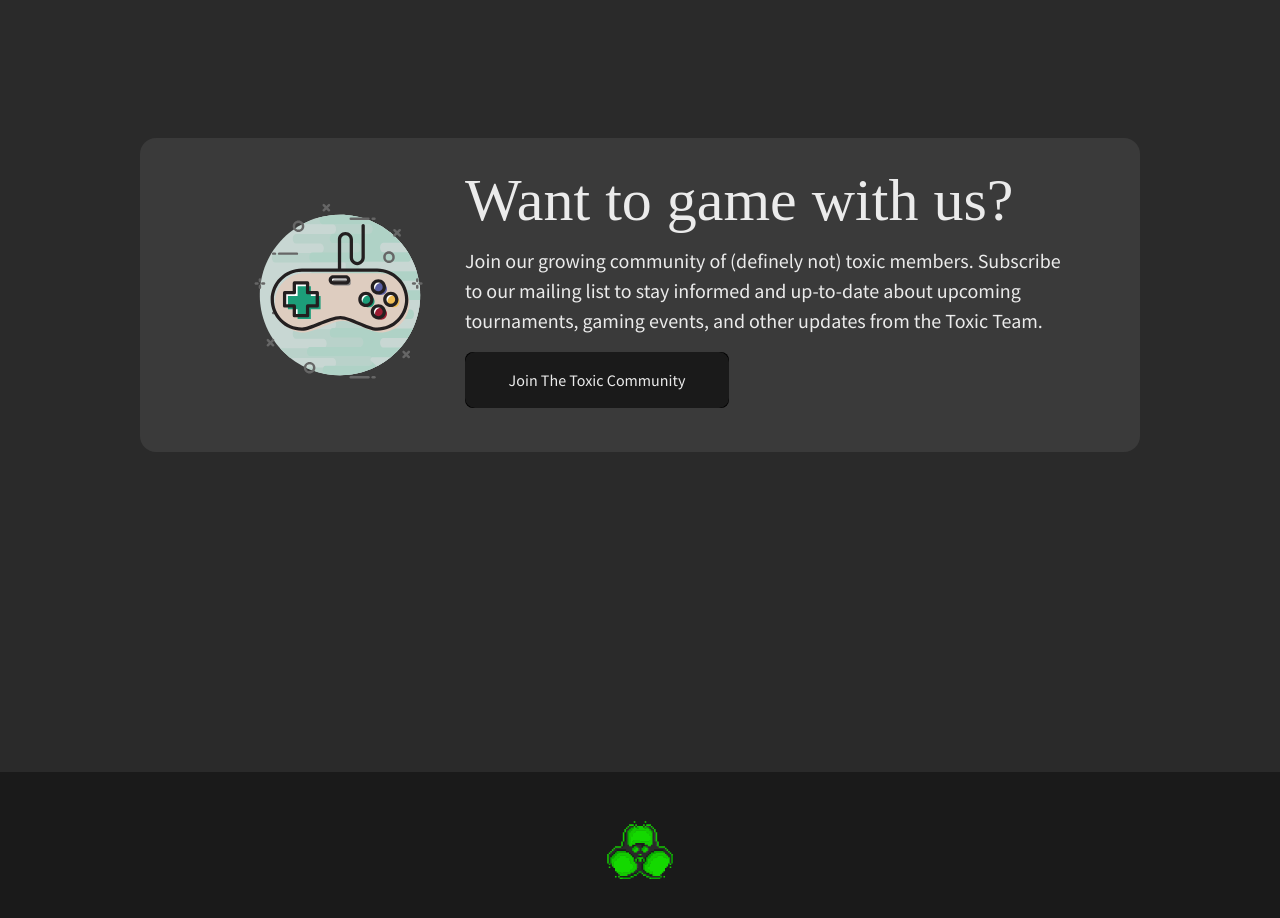
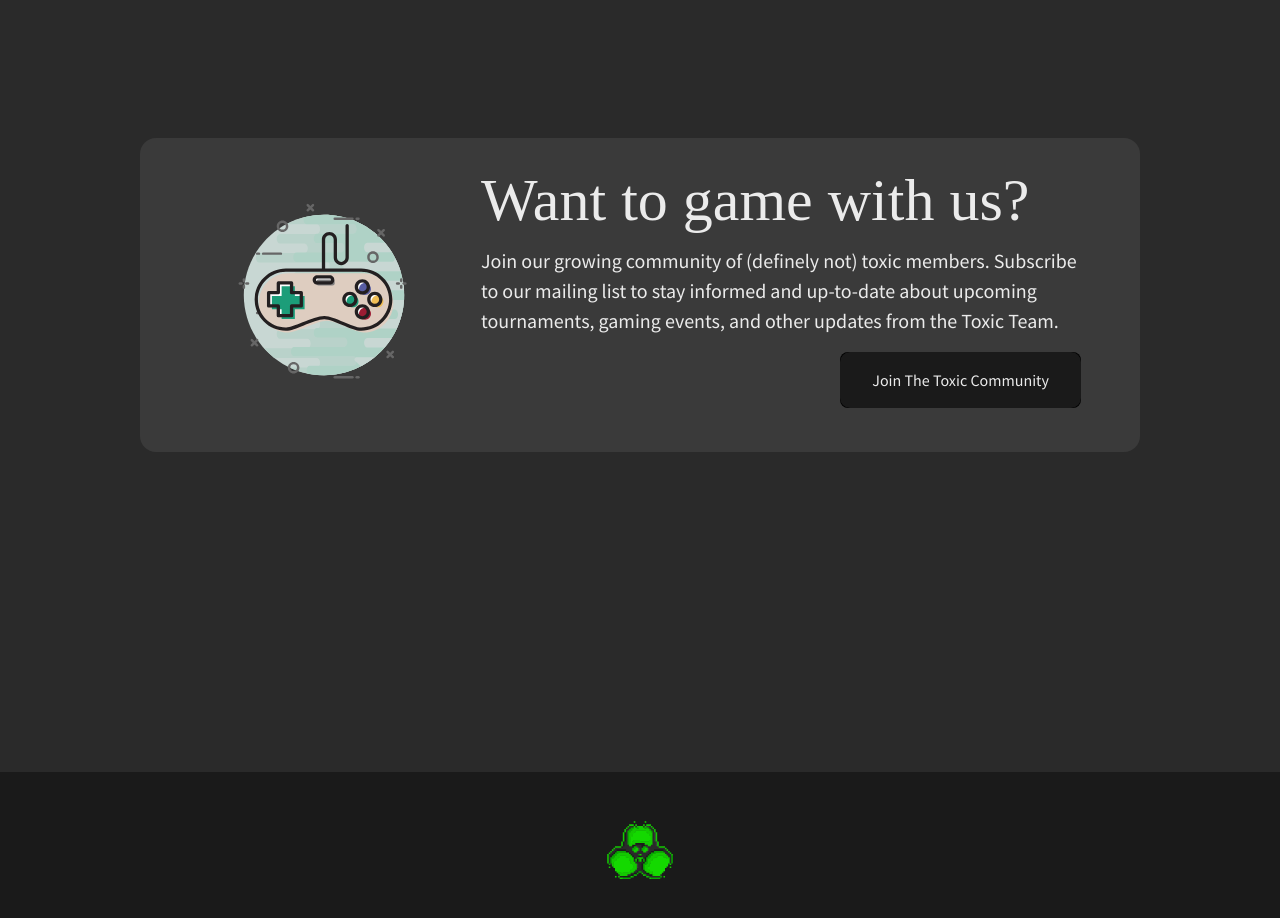
Before and after one commit to austinengelbrecht/toxictournaments, a Vue app: page /home in a window 1280 px wide. Shown: the part 1860-2778 px from the top of the page. Built offline with nearby package versions, Linux system fonts and the light colour scheme; a web font is replaced by a local one.

Commit message:
Styling and modal prep

```diff
--- a/src/components/ContactForm/TheContactBanner.vue
+++ b/src/components/ContactForm/TheContactBanner.vue
@@ -1,7 +1,7 @@
 <template>
   <section
     id="signup"
-    class="flex flex-row flex-wrap justify-center content-center mt-[10rem] bg-onyx-1 max-w-[1000px] p-8 mx-auto my-0 rounded-2xl"
+    class="flex flex-row flex-wrap justify-center gap-8 content-center mt-[10rem] bg-onyx-1 max-w-[1000px] p-8 mx-auto my-0 rounded-2xl"
   >
     <ClassicController class="w-[250px] h-[250px]" />
 
@@ -15,7 +15,7 @@
       </p>
 
       <button
-        class="glow-on-hover capitalize py-4 px-8 max-w-[200px] text-center"
+        class="glow-on-hover capitalize py-4 px-8 max-w-[200px] text-center self-end"
       >
         Join the toxic Community
       </button>
@@ -26,7 +26,12 @@
 <script>
 import ClassicController from "@/assets/icons/classiccontroller.vue";
 
-export default { components: { ClassicController } };
+export default {
+  components: { ClassicController },
+  data() {
+    return {};
+  },
+};
 </script>
 
 <style lang="scss" scoped>
```
